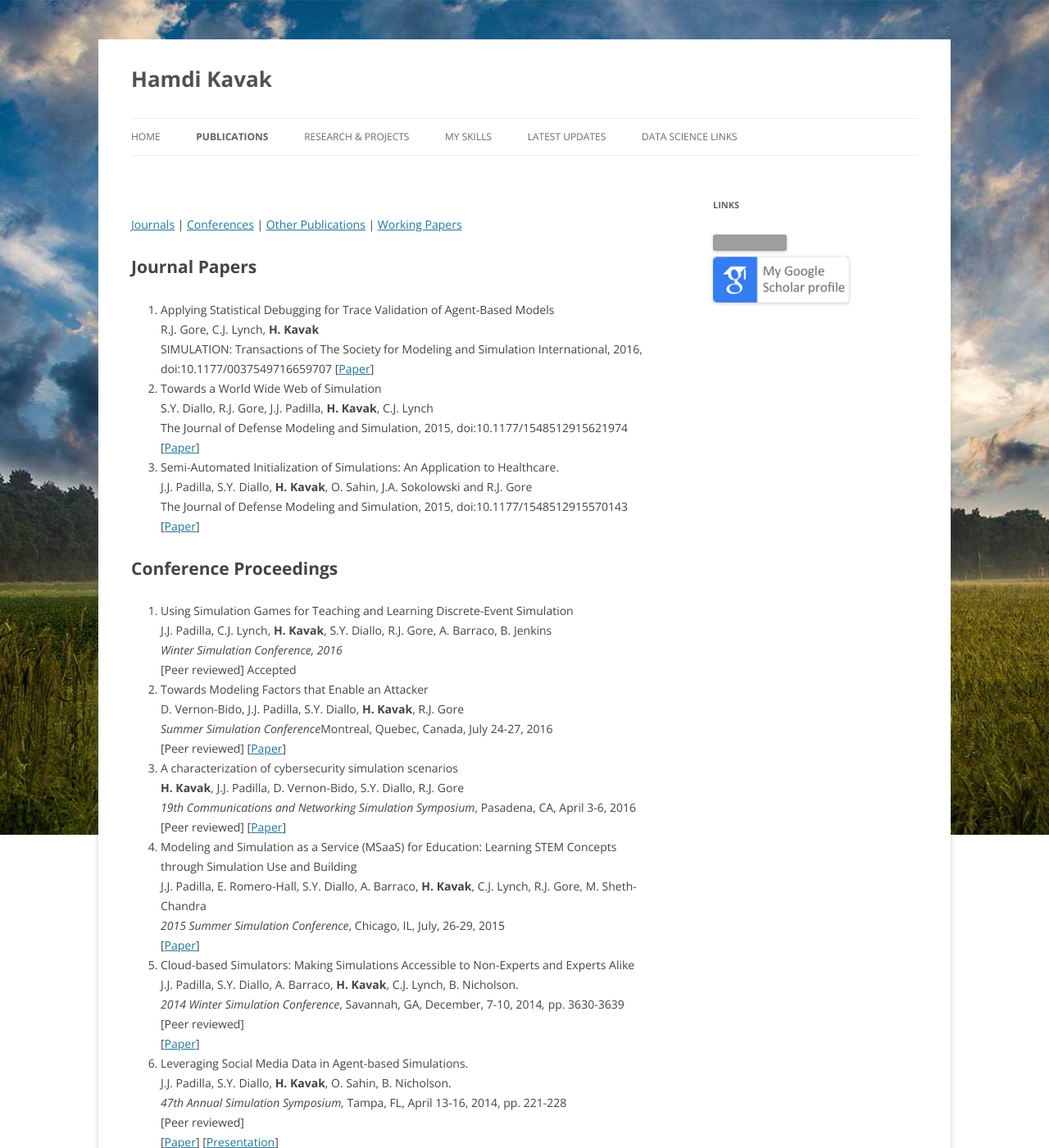
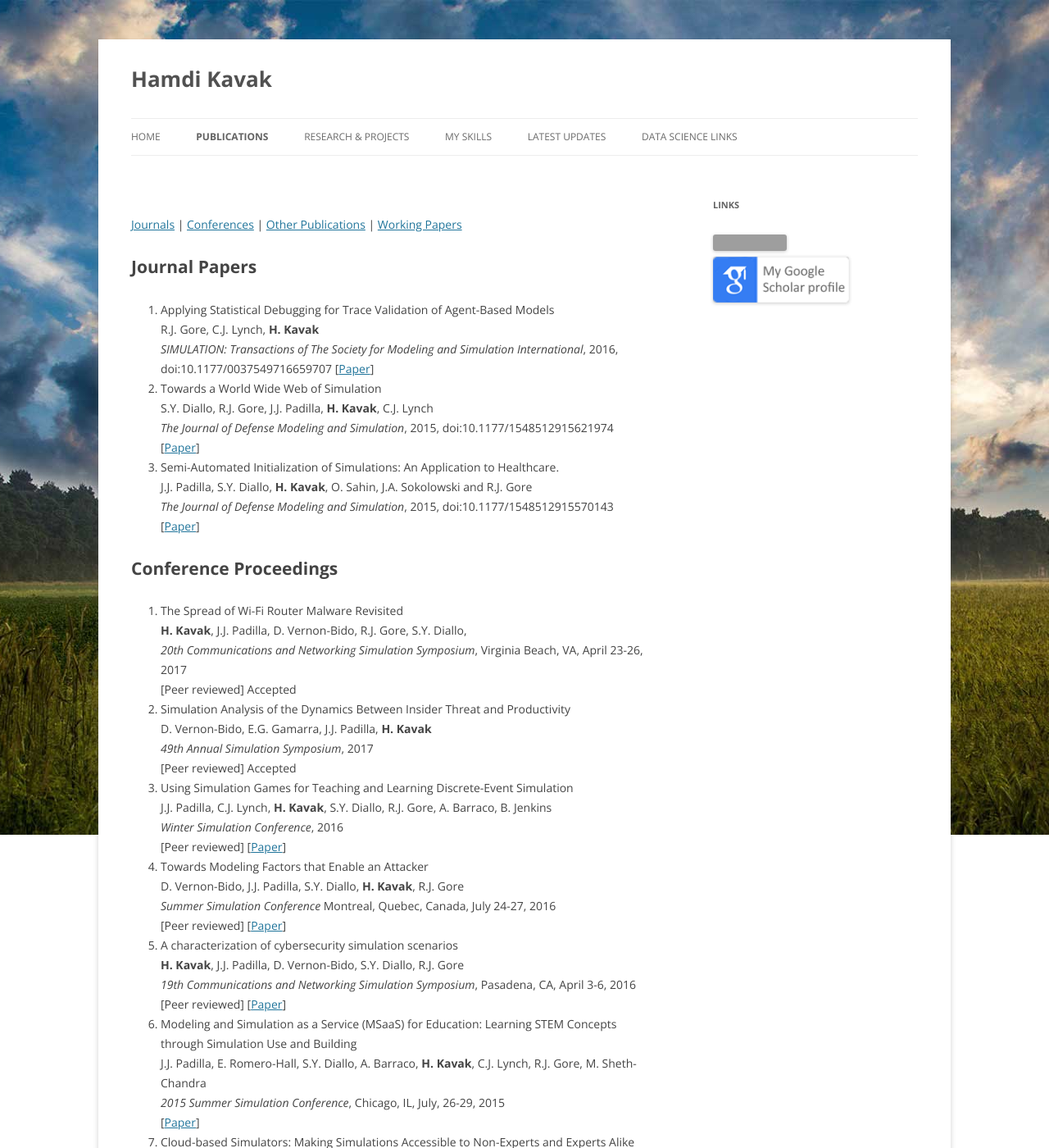
Before and after one commit to hamdikavak/hamdikavak.github.io, a Jekyll site: the page built from publications/index.html, in a window 1280 px wide and 1400 px high. Shown: the whole window at 82% size. Built offline with Jekyll 4.4.1, drawn with Linux system fonts in a browser that asks for light colours; nearby versions of some CDN libraries; library files that are not in the unit come from our copies; some of the changed text lies outside the part shown; grey boxes are pictures that could not be loaded.

Commit message:
Update index.html

```diff
--- a/publications/index.html
+++ b/publications/index.html
@@ -12,19 +12,19 @@ current_page_publications: current_page_item
   <li>
     Applying Statistical Debugging for Trace Validation of Agent-Based Models<br />
     R.J. Gore, C.J. Lynch, <strong>H. Kavak</strong><br />
-    SIMULATION: Transactions of The Society for Modeling and Simulation International, 2016, doi:10.1177/0037549716659707
+    <em>SIMULATION: Transactions of The Society for Modeling and Simulation International</em>, 2016, doi:10.1177/0037549716659707
     [<a title="Paper" href="http://hamdikavak.com/publications/download/SIMULATION_2016_Accepted.pdf">Paper</a>]
   </li>
   <li>
     Towards a World Wide Web of Simulation<br />
     S.Y. Diallo, R.J. Gore, J.J. Padilla, <strong>H. Kavak</strong>, C.J. Lynch<br />
-    The Journal of Defense Modeling and Simulation, 2015,  doi:10.1177/1548512915621974
+    <em>The Journal of Defense Modeling and Simulation</em>, 2015,  doi:10.1177/1548512915621974
     [<a title="RG Archive" href="https://www.researchgate.net/publication/288855696_Towards_a_World_Wide_Web_of_Simulation">Paper</a>]
   </li>
   <li>
     Semi-Automated Initialization of Simulations: An Application to Healthcare.<br />
     J.J. Padilla, S.Y. Diallo, <strong>H. Kavak</strong>, O. Sahin,  J.A. Sokolowski and R.J. Gore<br />
-    The Journal of Defense Modeling and Simulation, 2015,  doi:10.1177/1548512915570143
+    <em>The Journal of Defense Modeling and Simulation</em>, 2015,  doi:10.1177/1548512915570143
     [<a title="RG Archive" href="https://www.researchgate.net/publication/272914554_Semi-automated_initialization_of_simulations_an_application_to_healthcare">Paper</a>]
   </li>
 </ol>
@@ -32,15 +32,28 @@ current_page_publications: current_page_item
 <h1>Conference Proceedings</h1>
 <ol>
   <li>
+    The Spread of Wi-Fi Router Malware Revisited<br />
+    <strong>H. Kavak</strong>, J.J. Padilla, D. Vernon-Bido,  R.J. Gore, S.Y. Diallo,<br />
+    <em>20th Communications and Networking Simulation Symposium</em>, Virginia Beach, VA, April 23-26, 2017<br />
+    [Peer reviewed] Accepted
+   </li>
+  <li>
+    Simulation Analysis of the Dynamics Between Insider Threat and Productivity<br />
+    D. Vernon-Bido, E.G. Gamarra, J.J. Padilla, <strong>H. Kavak</strong><br />
+    <em>49th Annual Simulation Symposium</em>, 2017<br />
+    [Peer reviewed] Accepted
+  </li>
+  <li>
     Using Simulation Games for Teaching and Learning Discrete-Event Simulation<br />
     J.J. Padilla, C.J. Lynch, <strong>H. Kavak</strong>, S.Y. Diallo, R.J. Gore, A. Barraco, B. Jenkins<br />
-    <em>Winter Simulation Conference, 2016</em><br />
-    [Peer reviewed] Accepted
+    <em>Winter Simulation Conference</em>, 2016<br />
+    [Peer reviewed]
+    [<a title="RG Archive" href="https://www.researchgate.net/publication/311679896_Using_Simulation_Games_for_Teaching_and_Learning_Discrete-Event_Simulation">Paper</a>]
   </li>
   <li>
     Towards Modeling Factors that Enable an Attacker<br />
     D. Vernon-Bido, J.J. Padilla, S.Y. Diallo, <strong>H. Kavak</strong>, R.J. Gore<br />
-    <em>Summer Simulation Conference</em>Montreal, Quebec, Canada, July 24-27, 2016<br />
+    <em>Summer Simulation Conference</em> Montreal, Quebec, Canada, July 24-27, 2016<br />
     [Peer reviewed]
     [<a title="RG Archive" href="https://www.researchgate.net/publication/305764162_Towards_Modeling_Factors_that_Enable_an_Attacker">Paper</a>]
   </li>
@@ -67,7 +80,7 @@ current_page_publications: current_page_item
   <li>
     Leveraging Social Media Data in Agent-based Simulations.<br />
     J.J. Padilla, S.Y. Diallo, <strong>H. Kavak</strong>, O. Sahin,  B. Nicholson.<br />
-    <em>47th Annual Simulation Symposium,</em> Tampa, FL, April 13-16, 2014, pp. 221-228<br />
+    <em>47th Annual Simulation Symposium</em>, Tampa, FL, April 13-16, 2014, pp. 221-228<br />
     [Peer reviewed]<br/>
     [<a title="RG Archive" href="https://www.researchgate.net/publication/269411592_Leveraging_Social_Media_Data_in_Agent-based_Simulations">Paper</a>]
     [<a href="http://www.hamdikavak.com/wp-content/uploads/2014/08/SCS_2014_Presentation.pdf">Presentation</a>]
```
